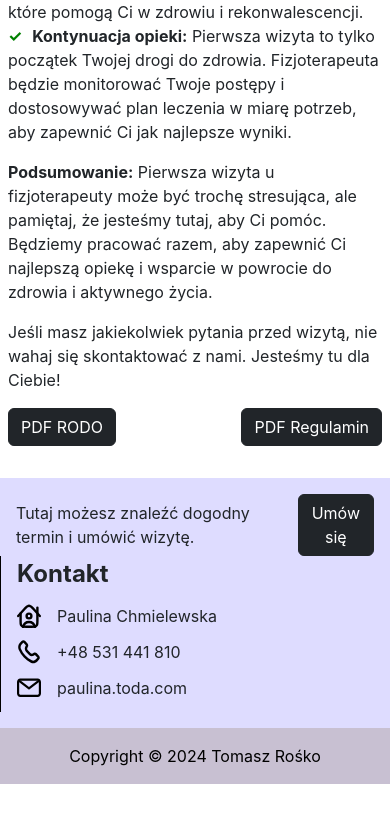
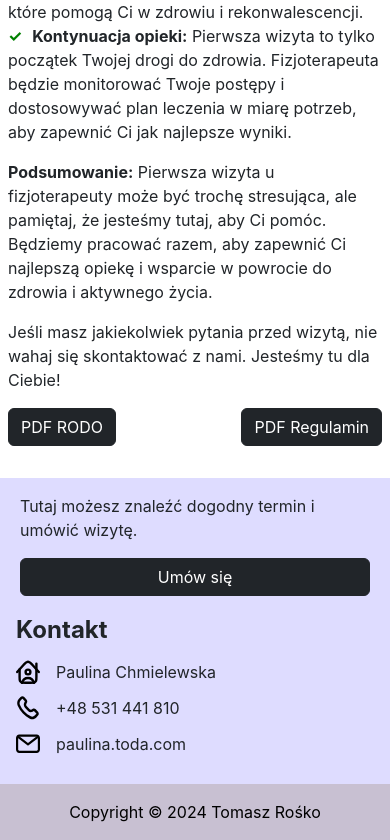
Before and after one commit to tomaszrosko/react-fizjoterapiapch, a React (Create React App) app: page /first-visit in a window 390 px wide. Shown: the part 1720-2560 px from the top of the page. Before the commit the page ends 2504 px from the top, so only its background shows below. Built offline with nearby package versions, Linux system fonts and the light colour scheme.

Commit message:
feat(FooterTop) improved responsiveness

```diff
--- a/src/components/Footer/FooterTop.js
+++ b/src/components/Footer/FooterTop.js
@@ -25,11 +25,20 @@ function SectionDate() {
             <Container fluid>
                 <Container>
                     <Row>
-                        <Col md={8} className={'d-flex align-items-center justify-content-around'}>
-                            <p>Tutaj możesz znaleźć dogodny termin i umówić wizytę.</p>
-                            <a href={"https://zarejestrowani.pl/w/ivB6FgSCdY0hZSf_s0c4wA/"} target="_blank" rel="noopener noreferrer" title={"Przycisk do umówienia się"} className={'btn btn-dark'}>Umów się</a>
+                        <Col xs={12} md={8} className={'d-flex align-items-center justify-content-around'}>
+                            <Row className={'justify-content-around'}>
+                                <Col sm={9}>
+                                    <p>Tutaj możesz znaleźć dogodny termin i umówić wizytę.</p>
+
+                                </Col>
+                                <Col sm={3}>
+                                    <a href={"https://zarejestrowani.pl/w/ivB6FgSCdY0hZSf_s0c4wA/"} target="_blank"
+                                       rel="noopener noreferrer" title={"Przycisk do umówienia się"}
+                                       className={'btn btn-dark w-100'}>Umów się</a>
+                                </Col>
+                            </Row>
                         </Col>
-                        <Col md={4} className={"box-contact"}>
+                        <Col xs={12} md={4} className={"box-contact"}>
                             <div className="title" id={"contact"}>Kontakt</div>
                             <a href="/public" className={"link-footer"}>
                                 <img src={LogoBlack} className={"ic-logo-black"}
--- a/src/components/Footer/FooterTop.scss
+++ b/src/components/Footer/FooterTop.scss
@@ -52,29 +52,14 @@
   }
 }
 
-@include media-breakpoint-only(md){
-  .section-date {
-    .box-contact {
-      p {
-        font-size: rem(12px);
-      }
-    }
-  }
-}
 
 @include media-breakpoint-down(md) {
-  .section-date {
+  .section-footer-top {
+    .btn {
+      margin: 1rem 0;
+    }
     .box-contact {
       border-left: none;
     }
   }
 }
-
-@include media-breakpoint-down(sm) {
-  .section-date {
-    .container {
-      padding-right: 0;
-      padding-left: 0;
-    }
-  }
-}
```
